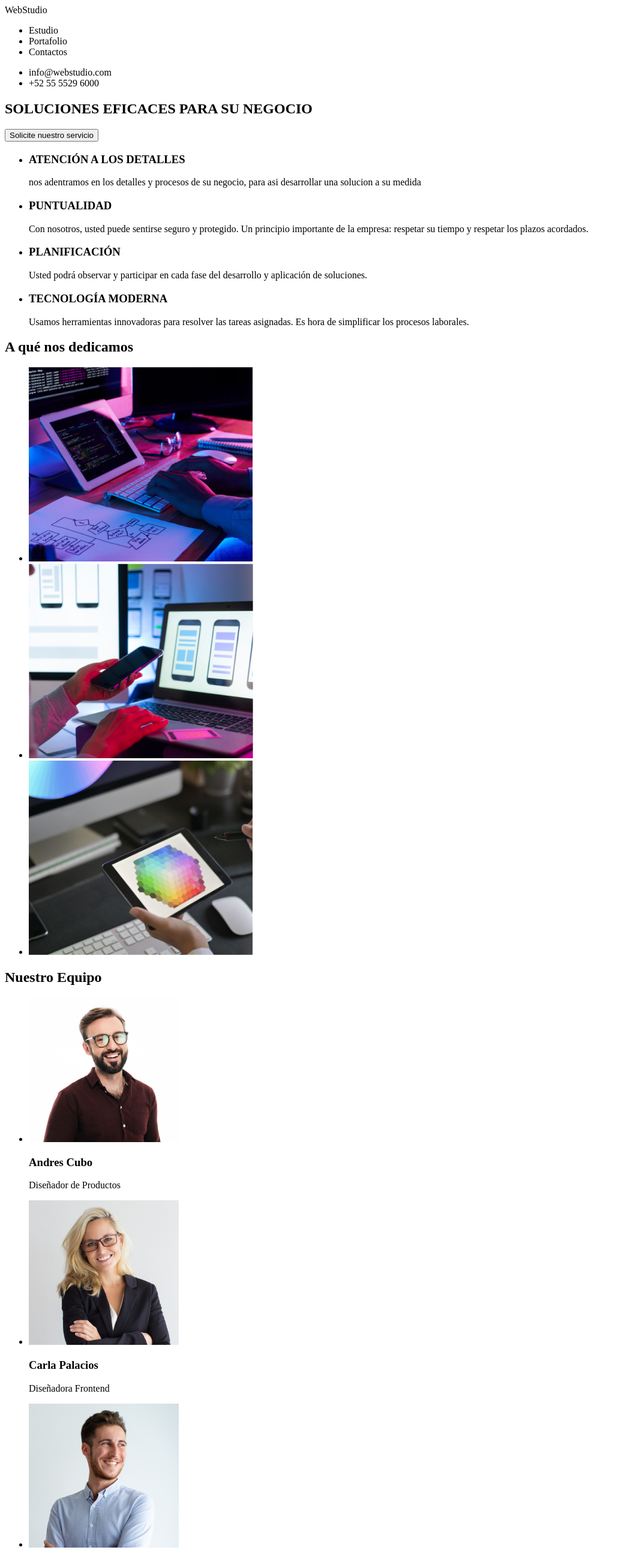
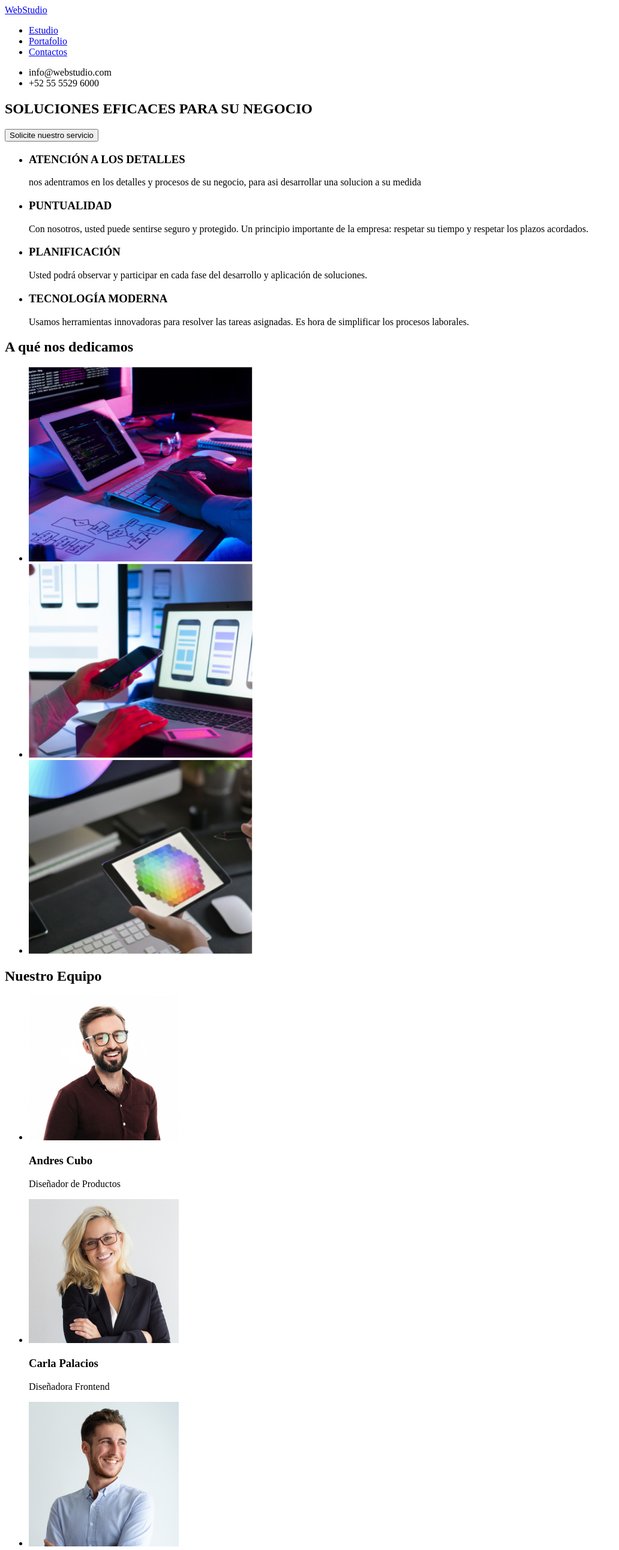
Before and after one commit to Yulier-Carvajal/goit-markup-hw-02, a plain HTML site: page index.html in a window 1280 px wide. Shown: the top 2584 px of the page at 60% size, without its empty margins (0-1032 px from the left). Drawn offline with Linux system fonts and the light colour scheme.

Commit message:
actualizacion cambios

```diff
--- a/index.html
+++ b/index.html
@@ -8,12 +8,12 @@
   </head>
   <body>
     <header>
-      WebStudio
+      <a href="#"> WebStudio</a>
       <nav>
         <ul>
-          <li>Estudio</li>
-          <li>Portafolio</li>
-          <li>Contactos</li>
+          <li><a href="#"> Estudio </a></li>
+          <li><a href="#">Portafolio </a></li>
+          <li><a href="#">Contactos </a></li>
         </ul>
         <ul class="Contactos">
           <li><a ref="mailto:info@webstudio.com">info@webstudio.com</a></li>
@@ -24,7 +24,7 @@
     <main>
       <section class="Introducción">
         <h1>SOLUCIONES EFICACES PARA SU NEGOCIO</h1>
-        <button>Solicite nuestro servicio</button>
+        <button type="button">Solicite nuestro servicio</button>
       </section>
       <section>
         <ul>
@@ -63,44 +63,42 @@
         <h2>A qué nos dedicamos</h2>
         <ul class="img-container work">
           <li>
-            <img src="images/imagen 1.jpg" alt="imagen 1" />
+            <img
+              src="images/imagen1.jpg"
+              alt="Trabajando en computador"
+              width="373"
+            />
           </li>
-          <li><img src="images/imagen 2.jpg" alt="imagen 2" /></li>
-          <li><img src="images/imagen 3.jpg" alt="imagen 3" /></li>
+          <li>
+            <img
+              src="images/imagen2.jpg"
+              alt="Configuracion celular"
+              width="373"
+            />
+          </li>
+          <li><img src="images/imagen3.jpg" alt="Tablet" width="373" /></li>
         </ul>
       </section>
       <section>
         <h2>Nuestro Equipo</h2>
         <ul class="img-container team">
           <li>
-            <img src="images/Andres Cubo.jpg" alt="Andres Cubo" width="250px" />
+            <img src="images/team1.jpg" alt="Andres Cubo" width="250" />
             <h3>Andres Cubo</h3>
             <p>Diseñador de Productos</p>
           </li>
           <li>
-            <img
-              src="images/Carla Palacios.jpg"
-              alt="Carla Palacios"
-              width="250px"
-            />
+            <img src="images/team2.jpg" alt="Carla Palacios" width="250" />
             <h3>Carla Palacios</h3>
             <p>Diseñadora Frontend</p>
           </li>
           <li>
-            <img
-              src="images/Mario Dorado.jpg"
-              alt="Mario Dorado"
-              width="250px"
-            />
+            <img src="images/team3.jpg" alt="Mario Dorado" width="250" />
             <h3>Mario Dorado</h3>
             <p>Marketing</p>
           </li>
           <li>
-            <img
-              src="images/Pablo Mijangos.jpg"
-              alt="Pablo Mijangos"
-              width="250px"
-            />
+            <img src="images/team4.jpg" alt="Pablo Mijangos" width="250" />
             <h3>Pablo Mijangos</h3>
             <p>Diseñador IU</p>
           </li>
@@ -108,10 +106,18 @@
       </section>
     </main>
     <footer>
-      <h3>WebStudio</h3>
+      <a href="#">WebStudio</a>
       <address>
-        Calz. Ticomán 500, Ciudad de México, CDMX, México
         <ul class="nav_contact">
+          <li>
+            <a
+              href="https://goo.gl/maps/j6cTYu9XQu7Mtogz7"
+              target="_blank"
+              rel="noopener noreferrer"
+            >
+              Calz. Ticomán 500, Ciudad de México, CDMX, México</a
+            >
+          </li>
           <li><a href="mailto:Info@webstudio.com">info@webstudio</a></li>
           <li><a ref="tel:+52 55 5529 6000">+52 55 5529 6000</a></li>
         </ul>
```
Also changed, not shown: images/imagen1.jpg (renamed from images/imagen 1.jpg), images/imagen2.jpg (renamed from images/imagen 2.jpg), images/imagen3.jpg (renamed from images/imagen 3.jpg), images/team1.jpg (renamed from images/Andres Cubo.jpg), images/team2.jpg (renamed from images/Carla Palacios.jpg), images/team3.jpg (renamed from images/Mario Dorado.jpg), images/team4.jpg (renamed from images/Pablo Mijangos.jpg).
